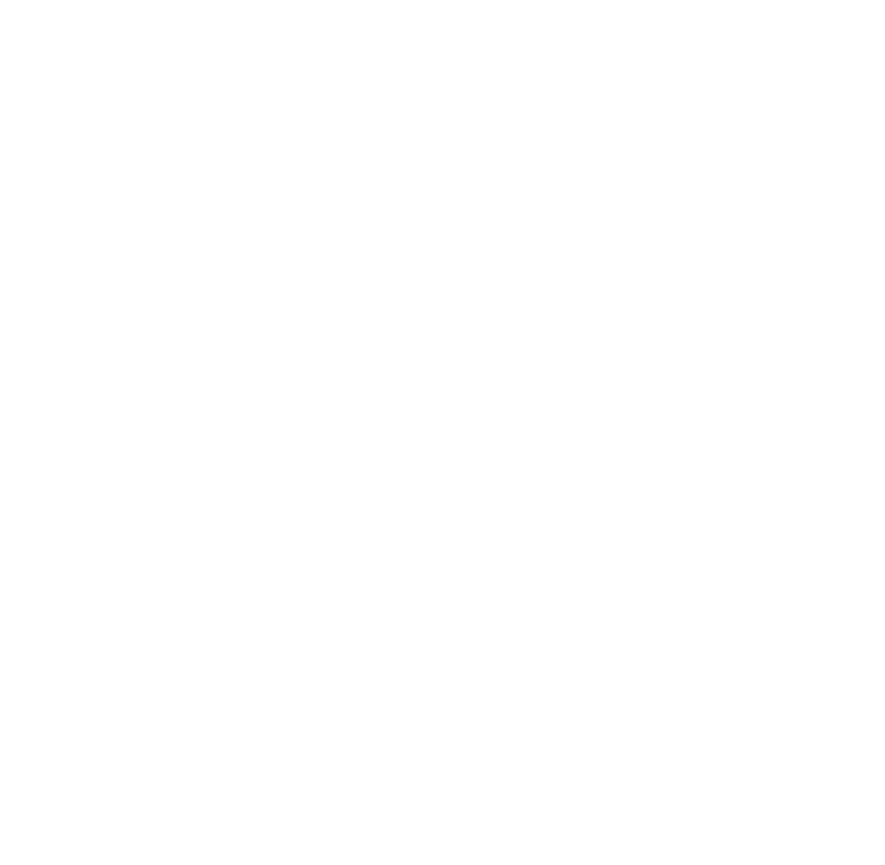
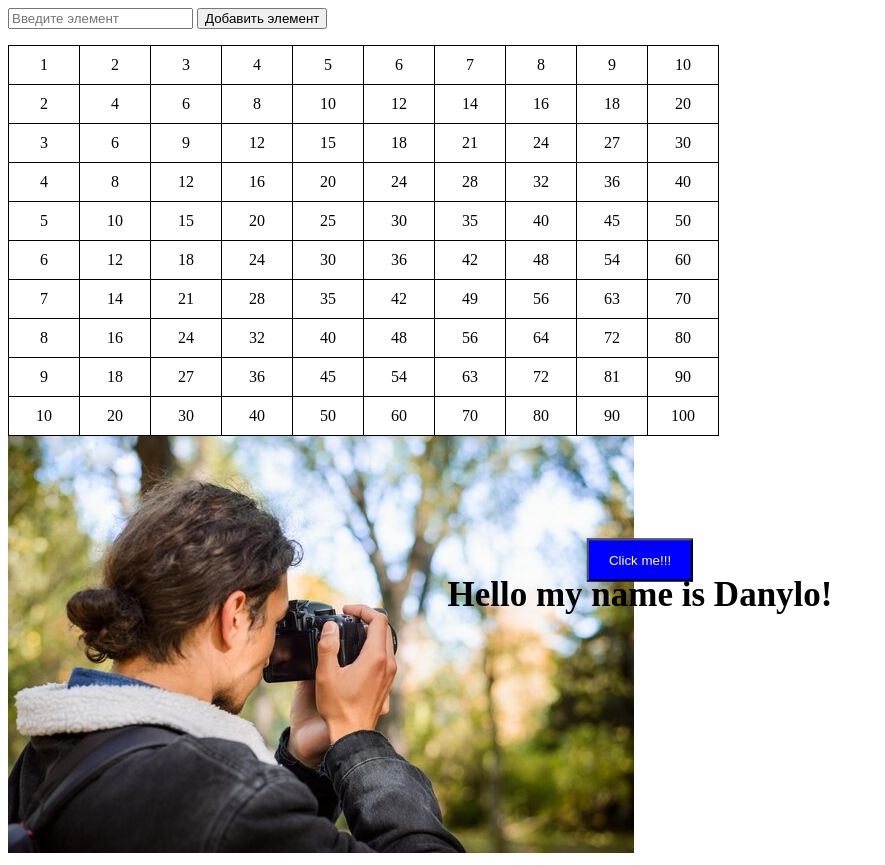
Before and after one commit to DanyloKK/HomeworksHillel, a plain HTML site: page index.html in a window 1280 px wide. Shown: the whole page, without its empty margins (0-885 px from the left). Before the commit the page ends 800 px from the top, so only its background shows below. Drawn offline with Linux system fonts and the light colour scheme.

Commit message:
homework

```diff
--- /dev/null
+++ b/My.css
@@ -0,0 +1,42 @@
+table {
+    border-collapse: collapse;
+}
+
+td {
+    border: 1px solid black;
+    padding: 10px;
+    text-align: center;
+    width: 50px;
+}
+p{
+    position: absolute;
+    top:70%;
+    left: 50%;
+    transform: translate(-50%,-50%);
+    font-weight: 600;
+    font-size: 35px;
+    color: black;
+}
+
+.push{
+    position: absolute;
+    top:70%;
+    left: 50%;
+    color: white;
+    background-color: blue;
+    transform: translate(-50%,-50%);
+    padding: 12px 20px;
+
+}
+.push:hover{
+    color: black;
+    background: rebeccapurple;
+}
+
+.addColor{
+    color: green;
+}
+#itemList {
+    list-style-type: none;
+    padding: 0;
+}
--- a/My.js
+++ b/My.js
@@ -1,4 +1,37 @@
 "use strict";
+let multiply = 1;
+const getBody = document.querySelector(`body`)
+const table = document.createElement(`table`)
+getBody.appendChild(table);
+table.classList.add(`table`)
+
+for (let i = 1; i < 11; i++) {
+    const createElement = document.createElement(`tr`)
+    table.appendChild(createElement);
+    for (let j = 1; j < 11; j++) {
+        multiply = i * j;
+        const createEl = document.createElement(`td`)
+        createElement.appendChild(createEl);
+        createEl.textContent = multiply;
+        createEl.classList.add(`td`)
+        console.log(multiply);
+    }
+}
+
+const getButton = document.querySelector(`.push`);
+const findElement = document.querySelector(`p`);
+getButton.addEventListener(`click`, function (event) {
+    findElement.classList.toggle(`addColor`);
+})
+
+const arrayOfImages = ["First.jpg", "Second.jpg", "Third.jpg"];
+const getRandom = Math.floor(Math.random() * arrayOfImages.length);
+const getImage = arrayOfImages[getRandom];
+
+const createElement = document.createElement(`img`)
+createElement.setAttribute(`src`, `images/${getImage}`)
+getBody.appendChild(createElement);
+/*
 const user = {
     name: "Олександр",
     age: 30,
@@ -76,7 +109,7 @@ function addContact(name, phoneNumber, email) {
 const newContacts = addContact("Danylo", "+242442", "domik12560@gmail.com");
 console.log(newContacts);
 
-
+*/
 /*
 let company = {
     sales: [
--- a/index.html
+++ b/index.html
@@ -6,8 +6,16 @@
           content="width=device-width, user-scalable=no, initial-scale=1.0, maximum-scale=1.0, minimum-scale=1.0">
     <meta http-equiv="X-UA-Compatible" content="ie=edge">
     <title>Document</title>
+    <link rel="stylesheet" href="My.css">
 </head>
 <body>
+
+<p>Hello my name is Danylo!</p>
+<button class="push">Click me!!!</button>
+
+<input type="text" id="itemInput" placeholder="Введите элемент" />
+<button id="addItemButton">Добавить элемент</button>
+<ul id="itemList"></ul>
 <script src="My.js"></script>
 </body>
 </html>
```
Also changed, not shown: images/First.jpg (added), images/Second.jpg (added), images/Third.jpg (added).
